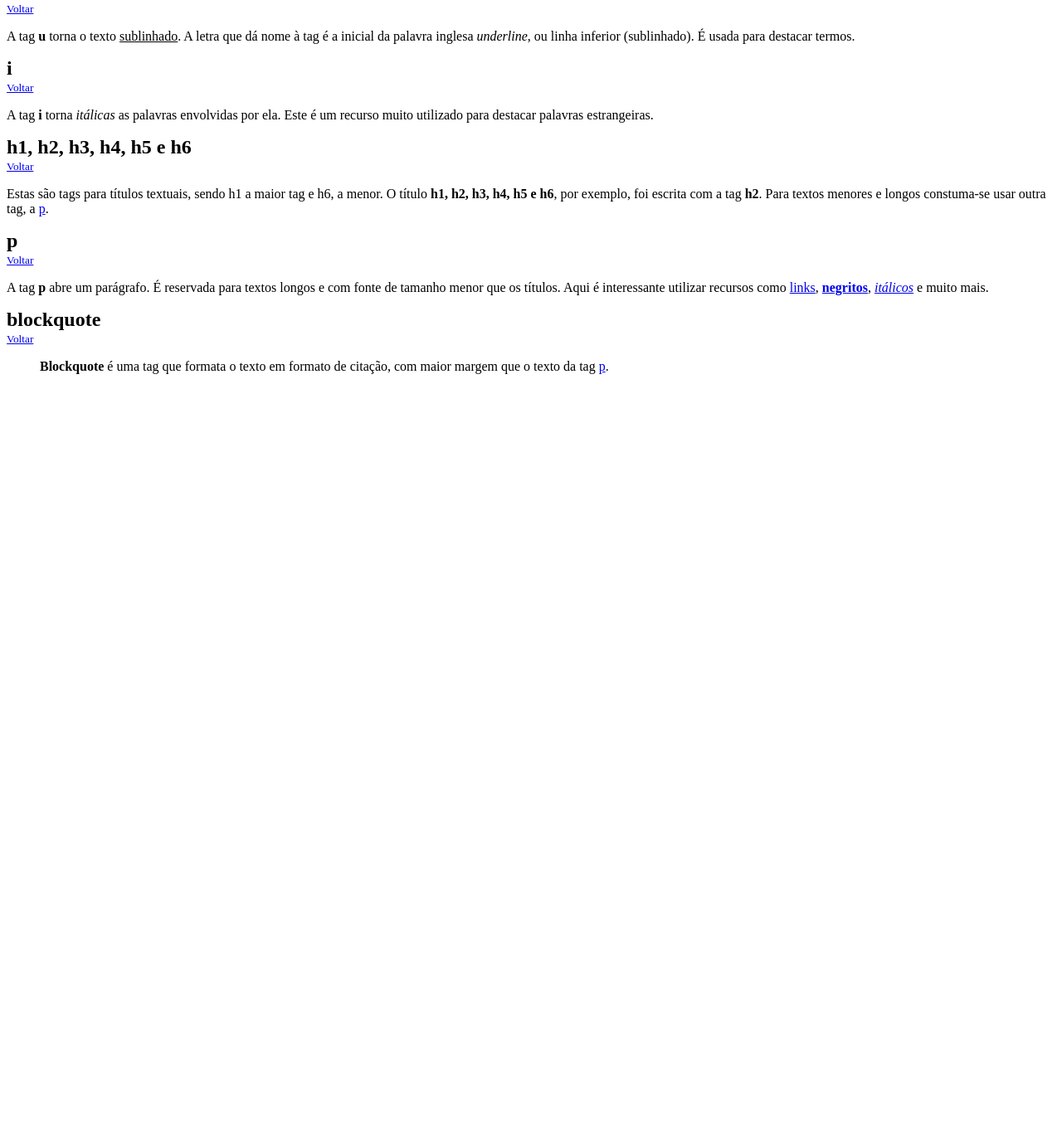
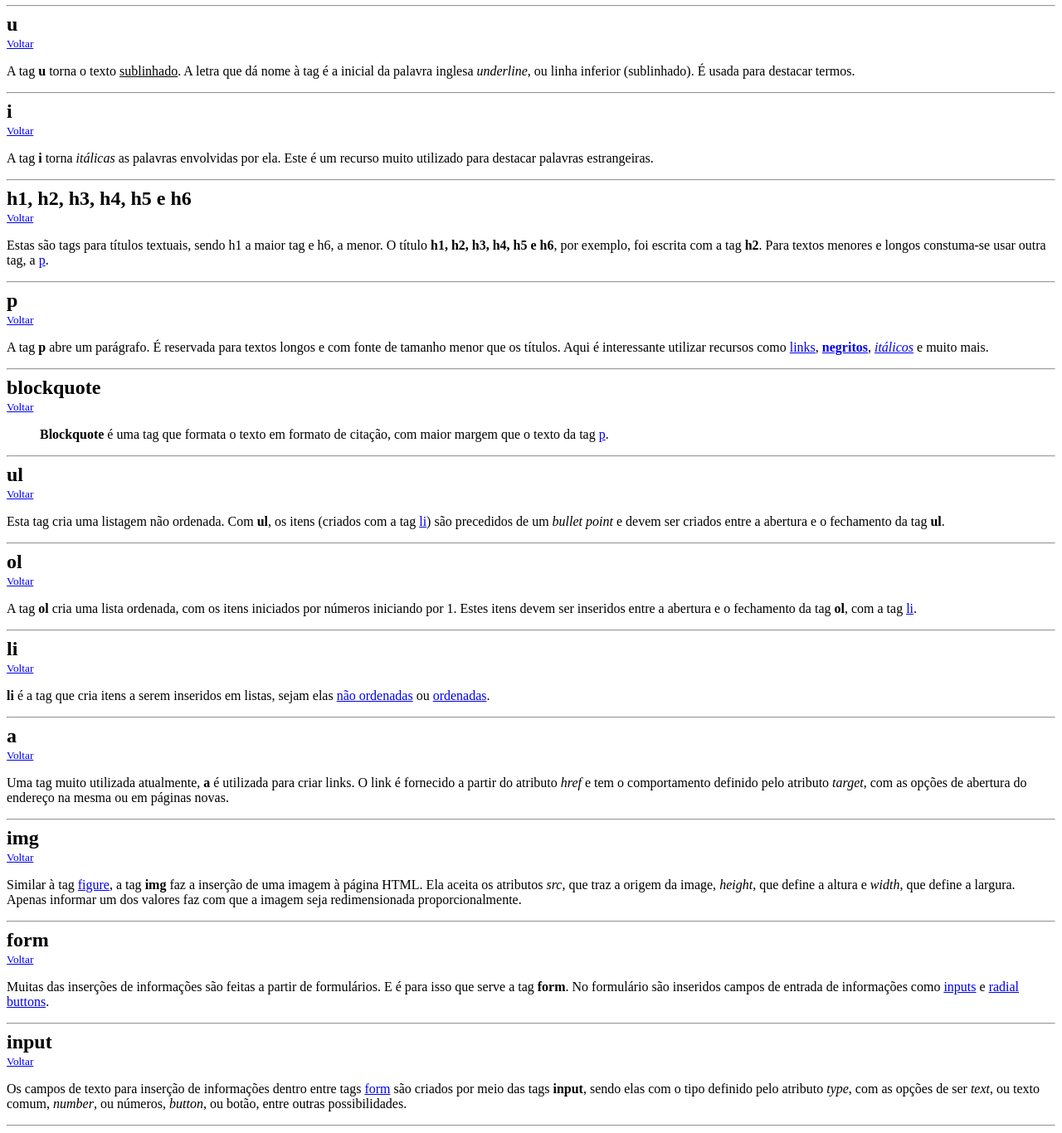
Before and after one commit to alissoncavalcanti/tags-html, a plain HTML site: page index.html in a window 1280 px wide. Shown: the part 1198-2564 px from the top of the page at 83% size. Before the commit the page ends 1665 px from the top, so only its background shows below. Drawn offline with Linux system fonts and the light colour scheme.

Commit message:
Décima oitava tag

```diff
--- a/index.html
+++ b/index.html
@@ -33,14 +33,13 @@
             <li><a href="#h">h1, h2, h3, h4, h5, h6</a></li>
             <li><a href="#p">p</a></li>
             <li><a href="#blockquote">blockquote</a></li>
-            <li>ul</li>
-            <li>ol</li>
-            <li>li</li>
-            <li>a</li>
-            <li>img</li>
-            <li>form</li>
-            <li>input</li>
-            <li>checkbox</li>
+            <li><a href="#ul">ul</a></li>
+            <li><a href="#ol">ol</a></li>
+            <li><a href="#li">li</a></li>
+            <li><a href="#a">a</a></li>
+            <li><a href="#img">img</a></li>
+            <li><a href="#form">form</a></li>
+            <li><a href="#input">input</a></li>
             <li>radio</li>
             <li>button</li>
             <li>select</li>
@@ -54,51 +53,61 @@
         <p>
             <strong>A tag principal de uma página HTML</strong>, é ela que envolve todas as outras tags da página e torna possível a construção dos blocos essenciais para sua montagem.
         </p>
+        <hr>
         <h2 id="head">head</h2>
         <small><a href="#back">Voltar</a></small>
         <p>
             O <strong>head</strong> também é uma das tags principais do HTML. Ela abriga a tag <a href="#title">title</a>, que muda o título da página, e a tag <a href="#style">style</a>, que faz mudanças no CSS.
         </p>
+        <hr>
         <h2 id="body">body</h2>
         <small><a href="#back">Voltar</a></small>
         <p>
             A tag <strong>body</strong> abriga a maioria das tags da página HTML. É nela que estarão as outras tags com imagens, textos, tabelas e muito mais que usamos para compor sites e programas.
         </p>
+        <hr>
         <h2 id="title">title</h2>
         <small><a href="#back">Voltar</a></small>
         <p>
             O <strong>title</strong> dá o título à página HTML. É o seu conteúdo que aparece na aba do navegador.
         </p>
+        <hr>
         <h2 id="b">b</h2>
         <small><a href="#back">Voltar</a></small>
         <p>
             A tag <strong>b</strong> deixa o texto em negrito, assim como a tag <strong><a href="#strong">strong</a></strong>, porém possui uma relevância semântica menor, principalmente para leitores acessíveis de páginas web.
         </p>
+        <hr>
         <h2 id="strong">strong</h2>
         <small><a href="#back">Voltar</a></small>
         <p>
             Muito parecida com a tag <a href="#b">b</a>, a tag <strong>strong</strong> torna o texto negrito. Comparada à tag <i>b</i>, a tag <i>strong</i> possui uma relevância semântica maior e dá mais destaque ao texto quando lido por um programa de leitura acessível de páginas web.
         </p>
+        <hr>
         <h2 id="u">u</h2>
         <small><a href="#back">Voltar</a></small>
         <p>
             A tag <strong>u</strong> torna o texto <u>sublinhado</u>. A letra que dá nome à tag é a inicial da palavra inglesa <i>underline</i>, ou linha inferior (sublinhado). É usada para destacar termos.
         </p>
+        <hr>
         <h2 id="i">i</h2>
         <small><a href="#back">Voltar</a></small>
         <p>
             A tag <strong>i</strong> torna <i>itálicas</i> as palavras envolvidas por ela. Este é um recurso muito utilizado para destacar palavras estrangeiras.
         </p>
+        <hr>
         <h2 id="h">h1, h2, h3, h4, h5 e h6</h2>
         <small><a href="#back">Voltar</a></small>
         <p>
             Estas são tags para títulos textuais, sendo h1 a maior tag e h6, a menor. O título <strong>h1, h2, h3, h4, h5 e h6</strong>, por exemplo, foi escrita com a tag <strong>h2</strong>. Para textos menores e longos constuma-se usar outra tag, a <a href="#p">p</a>.
         </p>
+        <hr>
         <h2 id="p">p</h2>
         <small><a href="#back">Voltar</a></small>
         <p>
             A tag <strong>p</strong> abre um parágrafo. É reservada para textos longos e com fonte de tamanho menor que os títulos. Aqui é interessante utilizar recursos como <a href=#a>links</a>, <strong><a href="#strong">negritos</a></strong>, <i><a href="#i">itálicos</a></i> e muito mais.
         </p>
+        <hr>
         <h2 id="blockquote">blockquote</h2>
         <small><a href="#back">Voltar</a></small>
         <p>
@@ -106,6 +115,49 @@
                 <strong>Blockquote</strong> é uma tag que formata o texto em formato de citação, com maior margem que o texto da tag <a href="#p">p</a>.
             </blockquote>
         </p>
+        <hr>
+        <h2 id="ul">ul</h2>
+        <small><a href="#back">Voltar</a></small>
+        <p>
+            Esta tag cria uma listagem não ordenada. Com <strong>ul</strong>, os itens (criados com a tag <a href="#li">li</a>) são precedidos de um <i>bullet point</i> e devem ser criados entre a abertura e o fechamento da tag <strong>ul</strong>.
+        </p>
+        <hr>
+        <h2 id="ol">ol</h2>
+        <small><a href="#back">Voltar</a></small>
+        <p>
+            A tag <strong>ol</strong> cria uma lista ordenada, com os itens iniciados por números iniciando por 1. Estes itens devem ser inseridos entre a abertura e o fechamento da tag <strong>ol</strong>, com a tag <a href="#ol">li</a>.
+        </p>
+        <hr>
+        <h2 id="li">li</h2>
+        <small><a href="#back">Voltar</a></small>
+        <p>
+            <strong>li</strong> é a tag que cria itens a serem inseridos em listas, sejam elas <a href="#ul">não ordenadas</a> ou <a href="#ol">ordenadas</a>.
+        </p>
+        <hr>
+        <h2 id="a">a</h2>
+        <small><a href="#back">Voltar</a></small>
+        <p>
+            Uma tag muito utilizada atualmente, <strong>a</strong> é utilizada para criar links. O link é fornecido a partir do atributo <i>href</i> e tem o comportamento definido pelo atributo <i>target</i>, com as opções de abertura do endereço na mesma ou em páginas novas.
+        </p>
+        <hr>
+        <h2 id="img">img</h2>
+        <small><a href="#back">Voltar</a></small>
+        <p>
+            Similar à tag <a href="#figure">figure</a>, a tag <strong>img</strong> faz a inserção de uma imagem à página HTML. Ela aceita os atributos <i>src</i>, que traz a origem da image, <i>height</i>, que define a altura e <i>width</i>, que define a largura. Apenas informar um dos valores faz com que a imagem seja redimensionada proporcionalmente.
+        </p>
+        <hr>
+        <h2 id="form">form</h2>
+        <small><a href="#back">Voltar</a></small>
+        <p>
+            Muitas das inserções de informações são feitas a partir de formulários. E é para isso que serve a tag <strong>form</strong>. No formulário são inseridos campos de entrada de informações como <a href="#input">inputs</a> e <a href="#radio">radial buttons</a>.
+        </p>
+        <hr>
+        <h2 id="input">input</h2>
+        <small><a href="#back">Voltar</a></small>
+        <p>
+            Os campos de texto para inserção de informações dentro entre tags <a href="#form">form</a> são criados por meio das tags <strong>input</strong>, sendo elas com o tipo definido pelo atributo <i>type</i>, com as opções de ser <i>text</i>, ou texto comum, <i>number</i>, ou números, <i>button</i>, ou botão, entre outras possibilidades.
+        </p>
+        <hr>
     </main>
 </body>
 </html>
```
